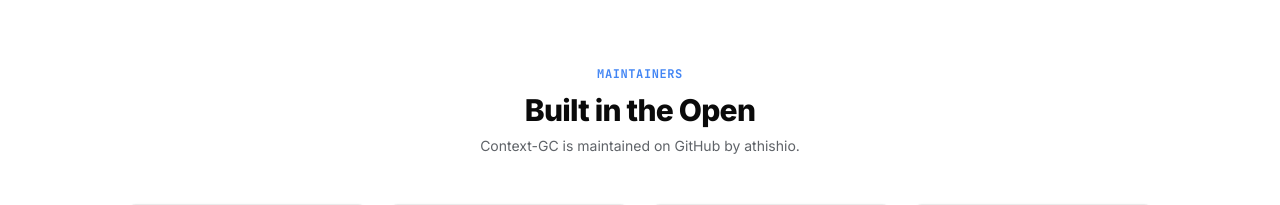
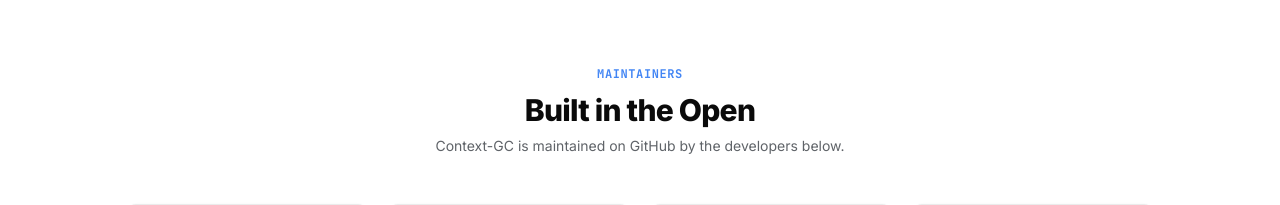
Before and after one commit to athishio/context-gc-web, a Next.js app: page / in a window 1280 px wide. Shown: the part 11120-11325 px from the top of the page. Built offline with nearby package versions, Linux system fonts and the light colour scheme; no server answers.

Commit message:
style: update maintainer description to point to the developer cards below

```diff
--- a/src/app/page.tsx
+++ b/src/app/page.tsx
@@ -2647,7 +2647,7 @@
               Built in the Open
             </h2>
             <p className="text-[#5F6368] text-xs sm:text-sm mt-2 font-sans max-w-md mx-auto">
-              Context-GC is maintained on GitHub by athishio.
+              Context-GC is maintained on GitHub by the developers below.
             </p>
           </div>
 
```
